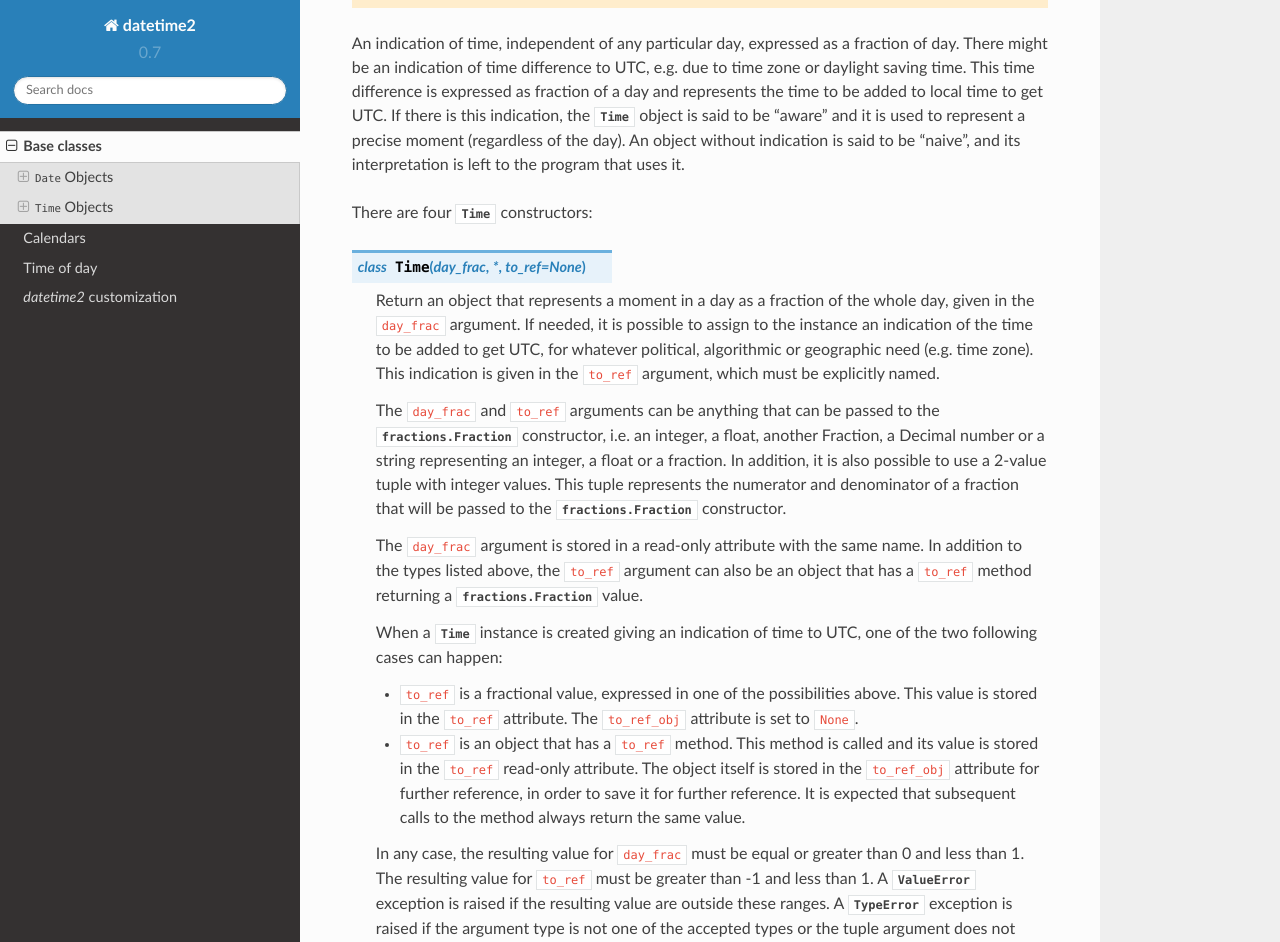
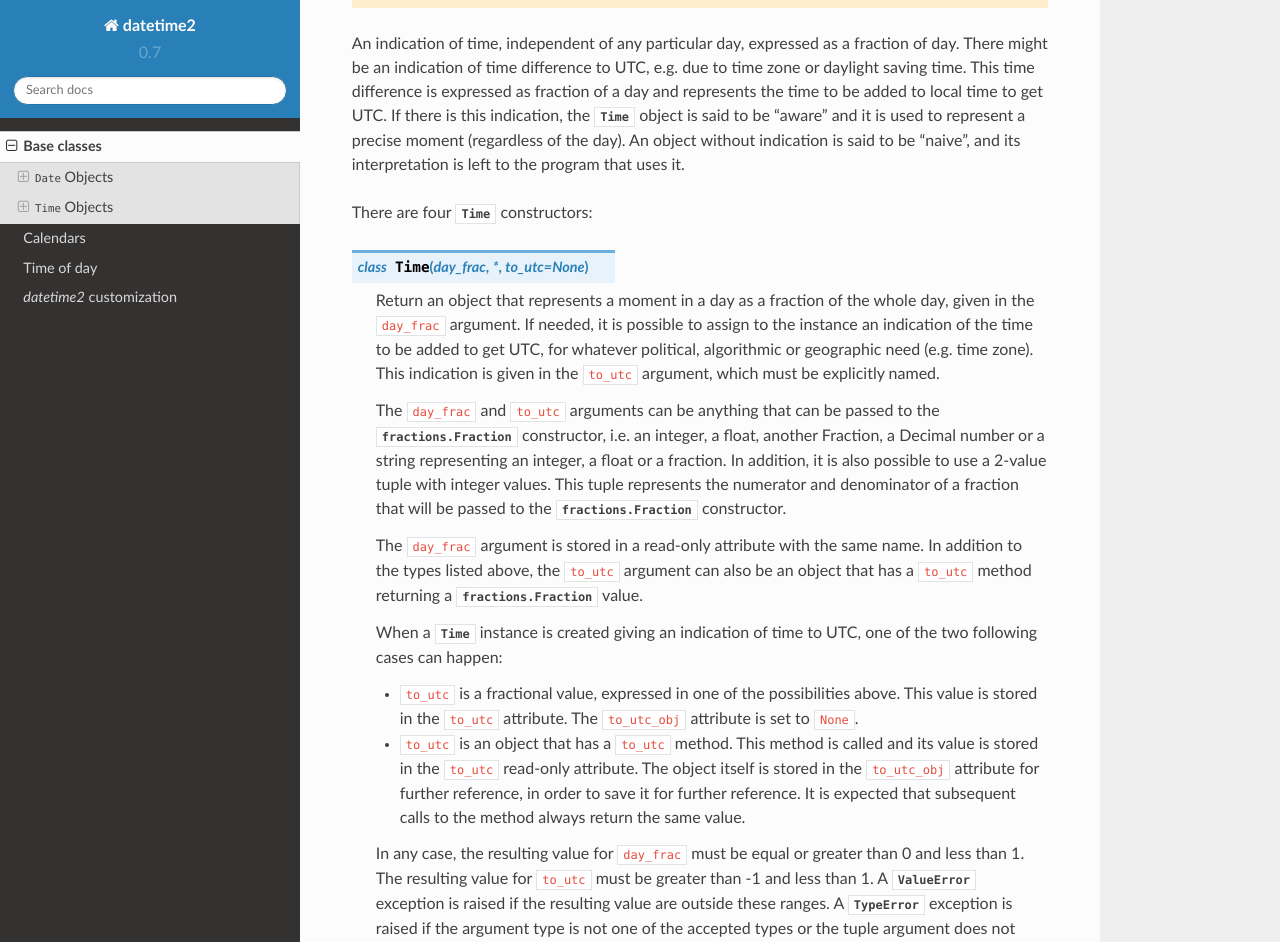
Before and after one commit to fricciardi/datetime2, a Sphinx documentation site: the page built from docs/base_classes.rst, in a window 1280 px wide and 1400 px high, scrolled down 2194 px. Shown: the top 942 px of the window. Built offline with Sphinx 7.4.7 and the Read the Docs theme 2.0.0, drawn with Linux system fonts in a browser that asks for light colours; some of the changed text lies outside the part shown.

Commit message:
Reverted documentation to to_utc instead of to_ref

```diff
--- a/docs/base_classes.rst
+++ b/docs/base_classes.rst
@@ -150,16 +150,16 @@
 
 There are four :class:`Time` constructors:
 
-.. class:: Time(day_frac, *, to_ref=None)
+.. class:: Time(day_frac, *, to_utc=None)
 
    Return an object that represents a moment in a day as a fraction of the
    whole day, given in the ``day_frac`` argument. If needed, it is possible
    to assign to the instance an indication of the time to be added to get UTC,
    for whatever political, algorithmic or geographic need (e.g. time zone).
-   This indication is given in the ``to_ref`` argument, which must be
+   This indication is given in the ``to_utc`` argument, which must be
    explicitly named.
 
-   The ``day_frac`` and ``to_ref`` arguments can be anything that can
+   The ``day_frac`` and ``to_utc`` arguments can be anything that can
    be passed to the :class:`fractions.Fraction` constructor, i.e. an integer, a
    float, another Fraction, a Decimal number or a string representing an
    integer, a float or a fraction. In addition, it is also possible to use a
@@ -168,40 +168,40 @@
    :class:`fractions.Fraction` constructor.
 
    The ``day_frac`` argument is stored in a read-only attribute with the same
-   name. In addition to the types listed above, the ``to_ref`` argument
-   can also be an object that has a ``to_ref`` method returning a
+   name. In addition to the types listed above, the ``to_utc`` argument
+   can also be an object that has a ``to_utc`` method returning a
    :class:`fractions.Fraction` value.
 
    When a :class:`Time` instance is created giving an indication of time to
    UTC, one of the two following cases can happen:
 
-   - ``to_ref`` is a fractional value, expressed in one of the
-     possibilities above. This value is stored in the ``to_ref`` attribute. The
-     ``to_ref_obj`` attribute is set to ``None``.
+   - ``to_utc`` is a fractional value, expressed in one of the
+     possibilities above. This value is stored in the ``to_utc`` attribute. The
+     ``to_utc_obj`` attribute is set to ``None``.
 
-   - ``to_ref`` is an object that has a ``to_ref`` method. This
-     method is called and its value is stored in the ``to_ref`` read-only
-     attribute. The object itself is stored in the ``to_ref_obj`` attribute for
+   - ``to_utc`` is an object that has a ``to_utc`` method. This
+     method is called and its value is stored in the ``to_utc`` read-only
+     attribute. The object itself is stored in the ``to_utc_obj`` attribute for
      further reference, in order to save it for further reference. It is
      expected that subsequent calls to the method always return the same value.
 
    In any case, the resulting value for ``day_frac`` must be equal or greater
-   than 0 and less than 1. The resulting value for ``to_ref`` must be greater
+   than 0 and less than 1. The resulting value for ``to_utc`` must be greater
    than -1 and less than 1. A :exc:`ValueError` exception is raised if the
    resulting value are outside these ranges. A :exc:`TypeError` exception is
    raised if the argument type is not one of the accepted types or the tuple
    argument does not have two values. A :exc:`ZeroDivisionError` exception is
    raised if the second value (denominator) of a tuple argument is 0.
 
-.. classmethod:: Time.now(to_ref = None)
+.. classmethod:: Time.now(to_utc = None)
 
    Return an aware :class:`Time` object that represents the current time.
    Without argument, the time represented in ``day_frac`` will be local
-   standard time, ``to_ref`` will be set to the difference between UTC and
-   local standard time, and ``to_ref_obj`` will be set to ``None``.
+   standard time, ``to_utc`` will be set to the difference between UTC and
+   local standard time, and ``to_utc_obj`` will be set to ``None``.
 
-   If ``to_ref`` is given, the returned object will be the current time
-   at the given time difference from UTC. ``to_ref`` will be treated as
+   If ``to_utc`` is given, the returned object will be the current time
+   at the given time difference from UTC. ``to_utc`` will be treated as
    in the default constructor.
 
 .. classmethod:: Time.localnow()
@@ -216,7 +216,7 @@
 
 
 :class:`Time` instances are immutable, so they can be used as dictionary keys.
-They can also be pickled (provided the ``to_ref_obj`` attribute is a pickable
+They can also be pickled (provided the ``to_utc_obj`` attribute is a pickable
 object) and unpickled. In boolean contexts, all :class:`Time` instances are
 considered to be true.
 
@@ -228,15 +228,15 @@
    A Python :class:`fractions.Fraction` that represents the part of the day
    after midnight. The value is given as a fraction of a day.
 
-.. attribute:: Time.to_ref
+.. attribute:: Time.to_utc
 
    If not ``None``, this attribute is a Python :class:`fractions.Fraction` that
    represents the fraction of a day that must be added to current time to get
    UTC. The value is given as a fraction of a day.
 
-.. attribute:: Time.to_ref_obj
+.. attribute:: Time.to_utc_obj
 
-   This attribute is used to store the object passed as ``to_ref`` in any
+   This attribute is used to store the object passed as ``to_utc`` in any
    of the relevant constructors. This object does not contribute to the
    semantics of the :class:`Time` object.
 
@@ -254,21 +254,21 @@
    >>> t1 = Time((4, 12))
    >>> print(t1)
    1/3 of a day
-   >>> t2 = Time((3, 24), to_ref=(-4, 24))
+   >>> t2 = Time((3, 24), to_utc=(-4, 24))
    >>> print(t2)
    1/8 of a day, -1/6 of a day to UTC
 
-.. method:: time.relocate(new_to_ref)
+.. method:: time.relocate(new_to_utc)
 
    Applicable only to aware instances, return another :class:`Time` instance
    that identifies the same moment, but at a different time distance from UTC.
-   The ``new_to_ref`` argument has the same meaning as in the default
+   The ``new_to_utc`` argument has the same meaning as in the default
    creator. If called on a naive instance, a :exc:`TypeError` exception
    is raised. Example:
 
 .. doctest::
 
-   >>> t1 = Time(0.25, to_ref=-0.5)
+   >>> t1 = Time(0.25, to_utc=-0.5)
    >>> print(t1)
    1/4 of a day, -1/2 of a day to UTC
    >>> t2 = t1.relocate(0.25)
@@ -318,7 +318,7 @@
    If overflow or underflow occur, the full day part will be truncated so that
    only the fractional part will remain. Naivety is preserved: if ``time1``
    has a correction, this will be copied to ``time2``, including, if populated,
-   the ``to_ref_obj`` object.
+   the ``to_utc_obj`` object.
 
 (2)
    If *timedelta* is negative, ``time2`` will be before ``time1``.
--- a/docs/index.rst
+++ b/docs/index.rst
@@ -112,7 +112,7 @@
 
 .. doctest::
 
-   >>> t8 = Time('2/3', to_ref=(1, 12))
+   >>> t8 = Time('2/3', to_utc=(1, 12))
    >>> print(t8)
    2/3 of a day, 1/12 of a day to UTC
    >>> print(t8.western)
```
